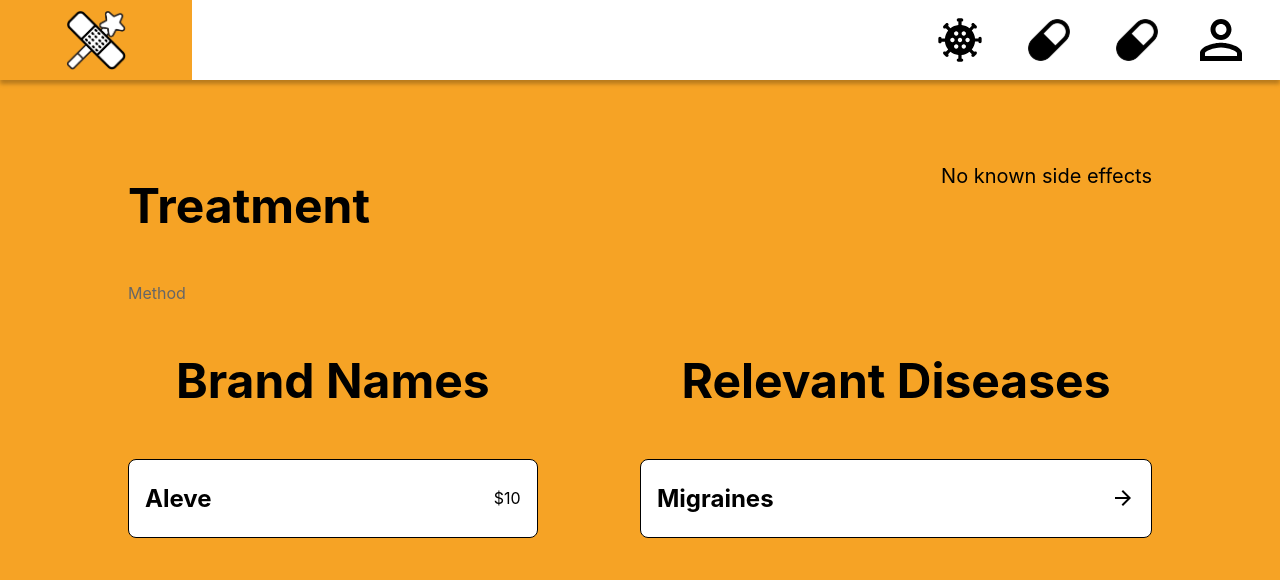
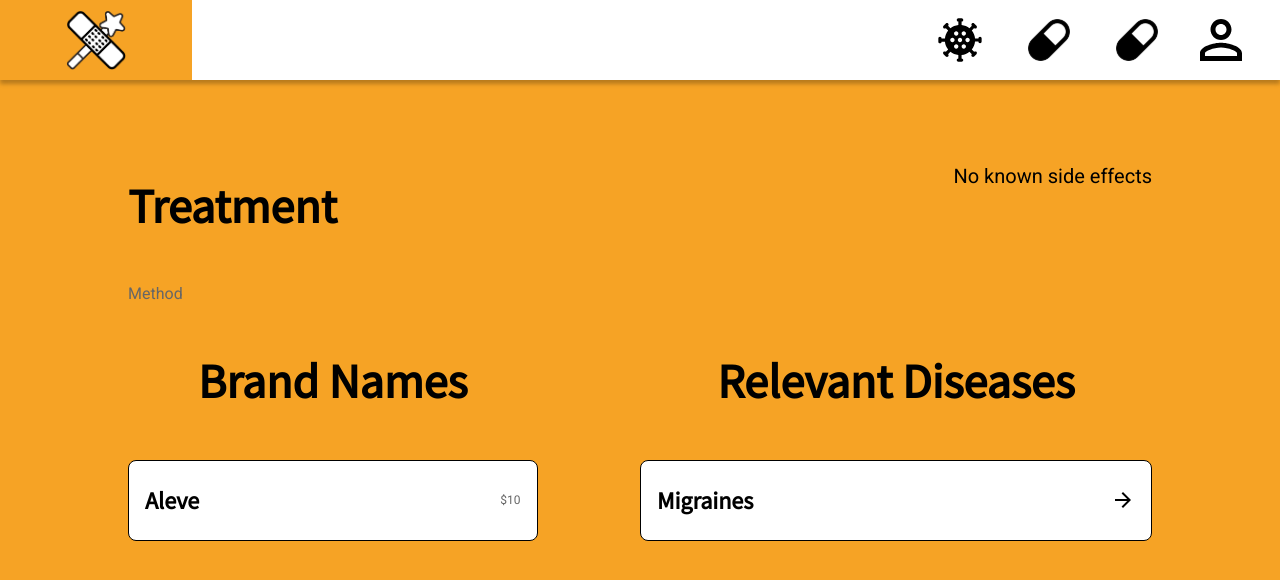
Before and after one commit to dillydally414/trick-or-treatment, a Next.js app: page /treatment/1 in a window 1280 px wide. Shown: the top 580 px of the page. Built offline with nearby package versions, Linux system fonts and the light colour scheme.

Commit message:
even more styling and abstraction

```diff
--- a/components/Card.tsx
+++ b/components/Card.tsx
@@ -1,6 +1,7 @@
 import React, { ReactElement } from 'react';
 import { useRouter } from 'next/router';
 import styled from 'styled-components';
+import Font from '../styles/fonts';
 
 const CardContainer = styled.div`
   align-items: ${props => props.title ? 'center' : 'flex-start'};
@@ -34,12 +35,14 @@ const IconContainer = styled.div`
 
 const Title = styled.h1`
   color: black;
+  font-family: ${Font.MAIN};
   font-size: ${props => props.title ? '2rem' : '1rem'};
   margin: 2% 0;
 `;
 
 const Description = styled.p`
   color: black;
+  font-family: ${Font.SECONDARY};
   font-size: ${props => props.title ? '1rem' : '0.75rem'};
   justify-content: center;
   margin: 0;
--- a/components/Result.tsx
+++ b/components/Result.tsx
@@ -3,6 +3,7 @@ import { useRouter } from 'next/router';
 import styled from 'styled-components';
 import Color from '../styles/colors';
 import { ArrowForwardSharp } from '@mui/icons-material';
+import Font from '../styles/fonts';
 
 const ResultContainer = styled.div`
   align-items: center;
@@ -20,6 +21,7 @@ const ResultContainer = styled.div`
 
 const Title = styled.h1`
   color: ${Color.BLACK};
+  font-family: ${Font.MAIN};
   font-size: 1.5rem;
   margin: 0.5rem 0;
 `;
@@ -30,8 +32,9 @@ const RightSide = styled.div`
   flex-direction: row;
 `;
 
-const LearnMore = styled.p`
+export const LearnMore = styled.p`
   color: ${Color.DARK_GRAY};
+  font-family: ${Font.SECONDARY};
   font-size: 0.75rem;
   margin: 0;
   text-align: right;
--- a/components/SearchBar.tsx
+++ b/components/SearchBar.tsx
@@ -2,6 +2,7 @@ import React, { useState } from 'react'
 import styled from 'styled-components';
 import Color from '../styles/colors';
 import { Search } from '@mui/icons-material';
+import Font from '../styles/fonts';
 
 const SearchContainer = styled.form`
   background-color: ${Color.LIGHT_GRAY};
@@ -18,6 +19,7 @@ const TextInput = styled.input`
   background-color: transparent;
   border-color: transparent;
   color: ${Color.BLACK};
+  font-family: ${Font.SECONDARY};
   font-size: 1.5rem;
   width: 100%;
 
--- /dev/null
+++ b/pages/_document.tsx
@@ -0,0 +1,21 @@
+// pages/_document.js
+
+import Document, { Html, Head, Main, NextScript } from 'next/document'
+
+class MyDocument extends Document {
+  render() {
+    return (
+      <Html>
+        <Head>
+          <link href="https://fonts.googleapis.com/css2?family=Roboto&family=Source+Sans+Pro&display=swap" rel="stylesheet" />
+        </Head>
+        <body>
+          <Main />
+          <NextScript />
+        </body>
+      </Html>
+    )
+  }
+}
+
+export default MyDocument
--- a/pages/index.tsx
+++ b/pages/index.tsx
@@ -4,6 +4,7 @@ import logo from '../public/logo.png';
 import Image from 'next/image';
 import { useRouter } from 'next/router';
 import Color from '../styles/colors';
+import Font from '../styles/fonts';
 
 const Container = styled.div`
   display: flex;
@@ -33,10 +34,12 @@ const BottomHalf = styled.div`
 `;
 
 const H3 = styled.h3`
+  font-family: ${Font.MAIN};
   text-align: center;
 `;
 
 const P = styled.p`
+  font-family: ${Font.SECONDARY};
   text-align: center;
 `;
 
--- a/pages/treatment/[id].tsx
+++ b/pages/treatment/[id].tsx
@@ -1,48 +1,12 @@
 import React, { useState, useEffect, ReactElement } from 'react';
 import { useRouter } from 'next/router';
 import styled from 'styled-components';
-import Color from '../../styles/colors';
 import NavBar from '../../components/NavBar';
-import Result from '../../components/Result';
+import Result, { LearnMore } from '../../components/Result';
 import { ArrowForwardSharp } from '@mui/icons-material';
 import { BrandName, DiseaseType } from '../../types';
 import { Container, PageContainer, BodyContainer } from '../../styles/CommonStyles';
-
-const TopRow = styled.div`
-  display: flex;
-  flex-direction: row;
-  justify-content: space-between;
-  width: 100%;
-`;
-
-const LeftCol = styled.div`
-  display: flex;
-  flex-direction: column;
-  width: 70%;
-`;
-
-const DiseaseTitle = styled.h1`
-  color: ${Color.BLACK};
-  font-size: 3rem;
-`;
-
-const DiseaseClass = styled.p`
-  color: ${Color.DARK_GRAY};
-  font-size: 1rem;
-`;
-
-const Description = styled.p`
-  color: ${Color.BLACK};
-  font-size: 1.25rem;
-  text-align: right;
-`;
-
-const BottomHalf = styled.div`
-  display: flex;
-  flex-direction: row;
-  justify-content: space-between;
-  width: 100%;
-`;
+import { TopRow, LeftCol, Title, Subtitle, Information, BottomHalf } from '../../styles/DetailsStyles';
 
 const BrandNames = styled.div`
   align-items: center;
@@ -58,7 +22,7 @@ const RelevantDiseases = styled.div`
   width: 50%;
 `;
 
-export default function Treatment() {
+export default function TreatmentDetails() {
   const router = useRouter();
 
   const { id } = router.query;
@@ -89,23 +53,23 @@ export default function Treatment() {
           <BodyContainer>
             <TopRow>
               <LeftCol>
-                <DiseaseTitle>{name}</DiseaseTitle>
-                <DiseaseClass>{method}</DiseaseClass>
+                <Title>{name}</Title>
+                <Subtitle>{method}</Subtitle>
               </LeftCol>
-              <Description>{sideEffects.join('\n')}</Description>
+              <Information>{sideEffects.join('\n')}</Information>
             </TopRow>
             <BottomHalf>
               <BrandNames>
-                <DiseaseTitle>Brand Names</DiseaseTitle>
+                <Title>Brand Names</Title>
                 {brandNames.map((brandName) => {
                   return <Result key={brandName.id}
                     title={brandName.name}
-                    rightSide={<p style={{ margin: 0 }}>${brandName.price}</p>}
+                    rightSide={<LearnMore>${brandName.price}</LearnMore>}
                   />
                 })}
               </BrandNames>
               <RelevantDiseases>
-                <DiseaseTitle>Relevant Diseases</DiseaseTitle>
+                <Title>Relevant Diseases</Title>
                 {relevantDiseases.map((disease) => {
                   return <Result key={disease.id}
                     title={disease.name}
--- /dev/null
+++ b/styles/DetailsStyles.tsx
@@ -0,0 +1,43 @@
+import React from 'react';
+import styled from 'styled-components';
+import Color from './colors';
+import Font from './fonts';
+
+export const TopRow = styled.div`
+  display: flex;
+  flex-direction: row;
+  justify-content: space-between;
+  width: 100%;
+`;
+
+export const LeftCol = styled.div`
+  display: flex;
+  flex-direction: column;
+  width: 70%;
+`;
+
+export const Title = styled.h1`
+  color: ${Color.BLACK};
+  font-family: ${Font.MAIN};
+  font-size: 3rem;
+`;
+
+export const Subtitle = styled.p`
+  color: ${Color.DARK_GRAY};
+  font-family: ${Font.SECONDARY};
+  font-size: 1rem;
+`;
+
+export const Information = styled.p`
+  color: ${Color.BLACK};
+  font-family: ${Font.SECONDARY};
+  font-size: 1.25rem;
+  text-align: right;
+`;
+
+export const BottomHalf = styled.div`
+  display: flex;
+  flex-direction: row;
+  justify-content: space-between;
+  width: 100%;
+`;
--- a/styles/LoginStyles.tsx
+++ b/styles/LoginStyles.tsx
@@ -1,6 +1,7 @@
 import React from 'react';
 import styled from 'styled-components';
 import Color from './colors';
+import Font from './fonts';
 
 export const LoginContainer = styled.div`
   height: 100%;
@@ -17,12 +18,13 @@ export const ChooseLogin = styled.div`
 const Login = styled.button`
   background-color: transparent;
   border-color: transparent;
+  font-family: ${Font.MAIN};
+  font-weight: 900;
   font-size: 2rem;
   margin: 0 5%;
 `;
 
 export const CurrentLogin = styled(Login)`
-  font-weight: bold;
   text-decoration: underline ${Color.ORANGE};
 `;
 
@@ -47,6 +49,7 @@ export const LabelInputDiv = styled.div`
 `;
 
 export const Label = styled.label`
+  font-family: ${Font.SECONDARY};
   margin-left: 0.25rem;
   opacity: 0.5;
 `;
@@ -70,4 +73,5 @@ export const Submit = styled(Input)`
   background-color: ${Color.ORANGE};
   color: white;
   cursor: pointer;
+  font-family: ${Font.MAIN};
 `;
--- a/styles/SearchStyles.tsx
+++ b/styles/SearchStyles.tsx
@@ -1,6 +1,7 @@
 import React from 'react';
 import styled from 'styled-components';
 import Color from './colors';
+import Font from './fonts';
 
 export const SearchInfo = styled.div`
   align-items: center;
@@ -12,6 +13,7 @@ export const SearchInfo = styled.div`
 
 export const SearchHeader = styled.h1`
   color: ${Color.BLACK};
+  font-family: ${Font.MAIN};
   font-size: 2rem;
 `;
 
--- /dev/null
+++ b/styles/fonts.ts
@@ -0,0 +1,6 @@
+enum Font {
+  MAIN = 'Source Sans Pro',
+  SECONDARY = 'Roboto'
+}
+
+export default Font;
```
Also changed, not shown: pages/disease/[id].tsx (+6 -36 lines).
